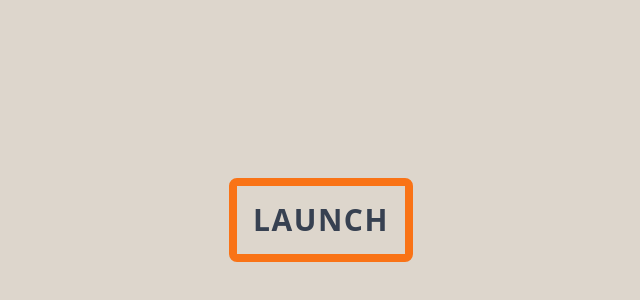
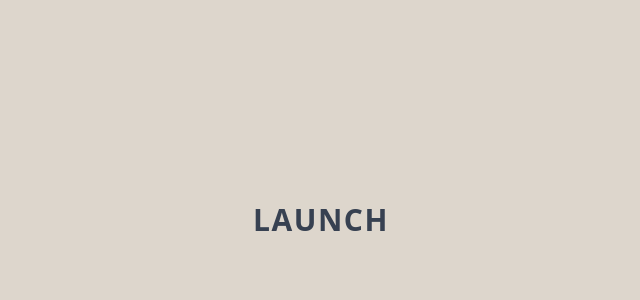
Before and after one commit to maelreinertmartinez/portfolio, a Vue app: page / in a window 1280 px wide. Shown: the part 180-480 px from the top of the page, without its empty margins (319-959 px from the left). Built offline with nearby package versions, Linux system fonts and the light colour scheme.

Commit message:
adding of animation

```diff
--- a/src/components/AppLauncher.vue
+++ b/src/components/AppLauncher.vue
@@ -1,13 +1,120 @@
+<script setup lang="ts">
+import AnimatedText from './AnimatedText.vue'
+</script>
+
 <template>
   <div class="flex justify-center items-center h-full">
-    <button class="text-3xl font-bold tracking-wider p-4 rounded-lg" @click="$emit('launch')">
-      LAUNCH
+    <button class="text-3xl font-bold tracking-wider" @click="$emit('launch')">
+      <span class="button-side-top button-side"></span>
+      <span class="button-side-bottom button-side"></span>
+      <span class="button-side-left button-side"></span>
+      <span class="button-side-right button-side"></span>
+      <AnimatedText>LAUNCH</AnimatedText>
     </button>
   </div>
 </template>
 
 <style scoped>
 button {
-  border: 8px solid #f97316;
+  position: relative;
+  padding: 1rem 2rem;
+  color: #374151;
+  background: transparent;
+  border: none;
+}
+
+.button-side,
+.button-side::after {
+  content: '';
+  position: absolute;
+  pointer-events: none;
+}
+
+.button-side-bottom {
+  width: 100vw;
+  height: 4px;
+  left: 0;
+  bottom: 0;
+  overflow: hidden;
+}
+
+.button-side-top {
+  width: 100vw;
+  height: 4px;
+  right: 0;
+  top: 0;
+  overflow: hidden;
+}
+
+.button-side-top::after {
+  background: #f97316;
+  width: 266px;
+  height: 4px;
+  right: 0;
+  transform: translateX(-100vw);
+  transition: transform 0.4s ease;
+  transition-delay: 0.2s;
+}
+
+.button-side-bottom::after {
+  background: #f97316;
+  width: 266px;
+  height: 4px;
+  left: 0;
+  transform: translateX(100vw);
+  transition: transform 0.4s ease;
+  transition-delay: 0.2s;
+}
+
+.button-side-left,
+.button-side-right {
+  width: 4px;
+  height: 100%;
+  overflow: hidden;
+}
+
+.button-side-left {
+  top: 0;
+  right: 0;
+}
+
+.button-side-left::after,
+.button-side-right::after {
+  content: '';
+  background: #f97316;
+  width: 100%;
+  height: 100%;
+  transition: transform 0.4s ease;
+}
+
+.button-side-left::after {
+  right: 0;
+  transform: translateY(-100%);
+}
+
+.button-side-right {
+  bottom: 0;
+  left: 0;
+}
+
+.button-side-right::after {
+  left: 0;
+  transform: translateY(100%);
+}
+
+button:hover .button-side-bottom::after {
+  transform: translateX(-68px);
+  transition: transform 0.4s ease;
+}
+
+button:hover .button-side-top::after {
+  transform: translateX(68px);
+  transition: transform 0.4s ease;
+}
+
+button:hover .button-side-left::after,
+button:hover .button-side-right::after {
+  transition-delay: 0.2s;
+  transform: translateY(0);
 }
 </style>
```
